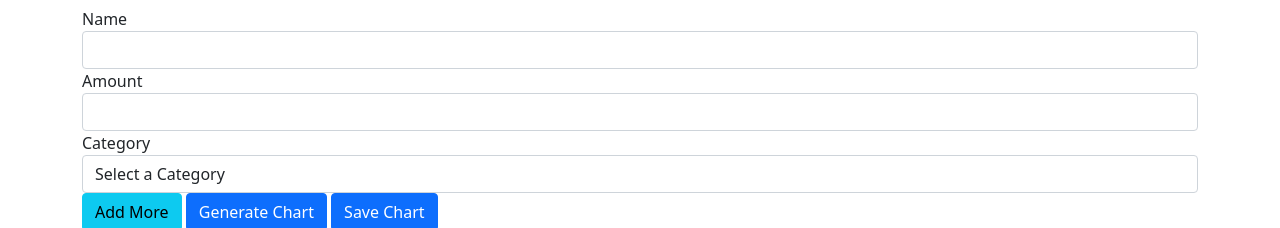
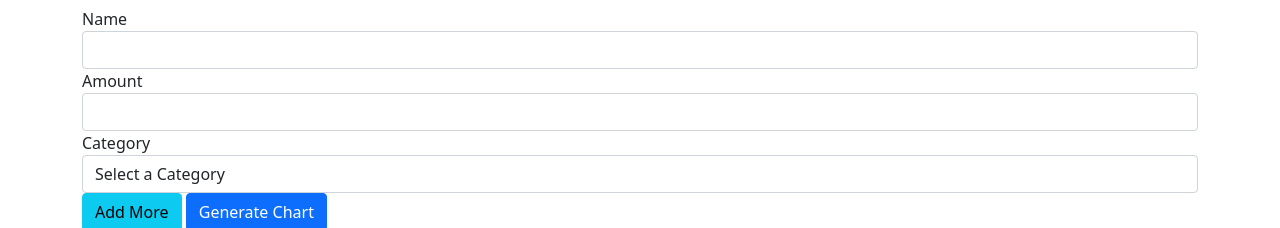
Before and after one commit to darianodirling/SmartSpend, a Flask app: page /start in a window 1280 px wide. Shown: the part 95-323 px from the top of the page. Run offline with Flask 3, Linux system fonts and the light colour scheme; some libraries are stand-ins or nearby versions.

Commit message:
now save chart conditionally appears if there is a chart or not...

```diff
--- a/website/templates/start.html
+++ b/website/templates/start.html
@@ -40,8 +40,9 @@
     </button>
     <button
       type="button"
-      class="btn btn btn-primary"
-      style="display: in-line-block"
+      id="saveChart"
+      class="btn btn-primary"
+      style="display: none"
     >
       Save Chart
     </button>
@@ -74,8 +75,20 @@
           </div>`;
     container.appendChild(newFieldGroup);
 
-    calculateTotals(); // Recalculate totals when a new field is added
+    calculateTotals();
   });
+
+  function calculateTotals() {
+    var amounts = document.getElementsByName("amount[]");
+    var categories = document.getElementsByName("category[]");
+    var totals = { savings: 0, wants: 0, needs: 0 };
+
+    for (var i = 0; i < amounts.length; i++) {
+      var amount = parseFloat(amounts[i].value);
+      var category = categories[i].value;
+      totals[category] += amount;
+    }
+  }
 </script>
 
 <script
@@ -85,6 +98,7 @@
 <script type="text/javascript">
   google.charts.load("current", { packages: ["corechart"] });
   google.charts.setOnLoadCallback(drawChart);
+  var chart = null;
 
   function drawChart() {
     var totals = calculateTotals();
@@ -105,16 +119,17 @@
       height: 500,
     };
 
-    // Check if chart exists, remove it if it does
     if (chart) {
       chart.clearChart();
       chart = null;
     }
 
-    var chart = new google.visualization.PieChart(
+    chart = new google.visualization.PieChart(
       document.getElementById("piechart")
     );
     chart.draw(data, options);
+
+    calculateTotals();
   }
 
   function calculateTotals() {
@@ -139,7 +154,18 @@
     .getElementById("generateChart")
     .addEventListener("click", function () {
       drawChart();
+      document.getElementById("saveChart").style.display = chart
+        ? "inline-block"
+        : "none";
     });
+
+  document.getElementById("saveChart").addEventListener("click", function () {
+    if (!chart) {
+      console.log("Cannot save because there is no chart.");
+    } else {
+      // Logic to save the chart
+    }
+  });
 </script>
 
 <!-- Assuming this is within a block content in a Jinja2 template that extends base.html -->
```
